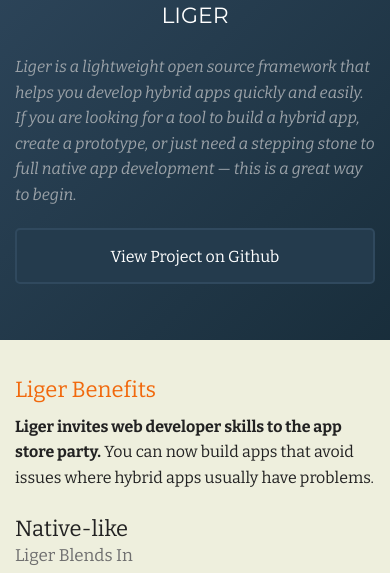
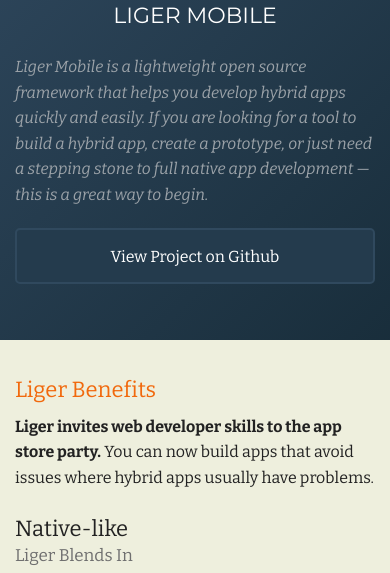
Before and after one commit to reachlocal/liger, a website: page index.html in a window 390 px wide. Shown: the part 246-819 px from the top of the page. Drawn offline with nearby package versions, Linux system fonts and the light colour scheme.

Commit message:
Updated Liger Mobile Name

```diff
--- a/index.html
+++ b/index.html
@@ -9,7 +9,7 @@
 		<meta charset="utf-8" />
 
 		<meta name="viewport" content="width=device-width, initial-scale=1.0" />
-		<title>Liger Framework</title>
+		<title>Liger Mobile Framework</title>
 		<meta name="description" content="Liger is a lightweight open source framework that helps you develop hybrid apps quickly and easily." />
 		<meta name="author" content="Mark Leppke">
 
@@ -54,9 +54,9 @@
 	<div id="intro" class="medium-8 large-8 columns small-centered">
 		<a id="Introduction"></a>
 		<div ><img src="images/liger-logo.svg" /></div>
-		<h1 class="text-center">Liger</h1>
+		<h1 class="text-center">Liger Mobile</h1>
 
-		<p><em>Liger is a lightweight open source framework that helps you develop hybrid apps quickly and easily. If you are looking for a tool to build a hybrid app, create a prototype, or just need a stepping stone to full native app development &mdash; this is a great way to begin.</em></p>
+		<p><em>Liger Mobile is a lightweight open source framework that helps you develop hybrid apps quickly and easily. If you are looking for a tool to build a hybrid app, create a prototype, or just need a stepping stone to full native app development &mdash; this is a great way to begin.</em></p>
 		<p><a href="https://github.com/reachlocal/liger" class="button radius expand" id="call-to-action">View Project on Github</a></p>
 
 
```
